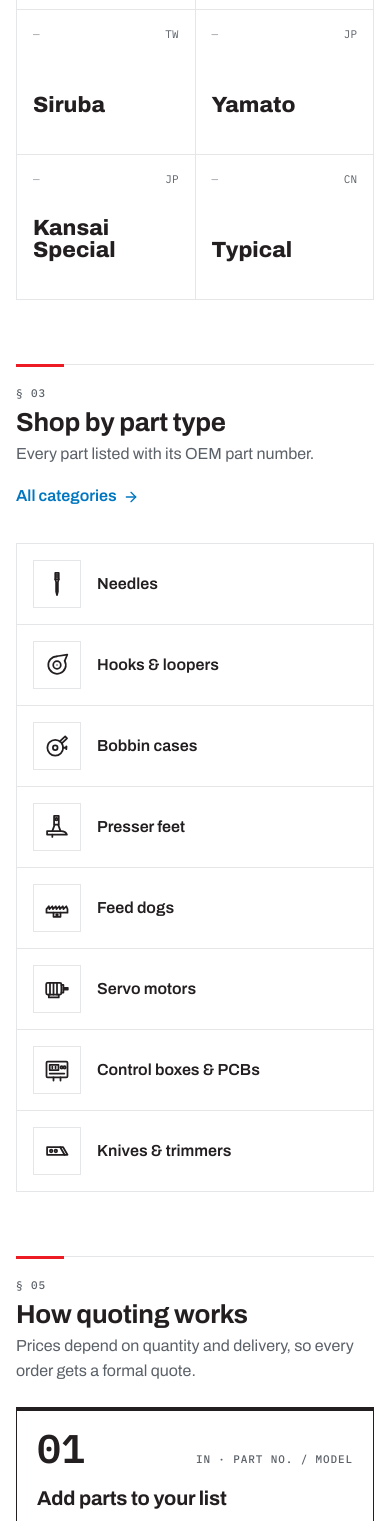
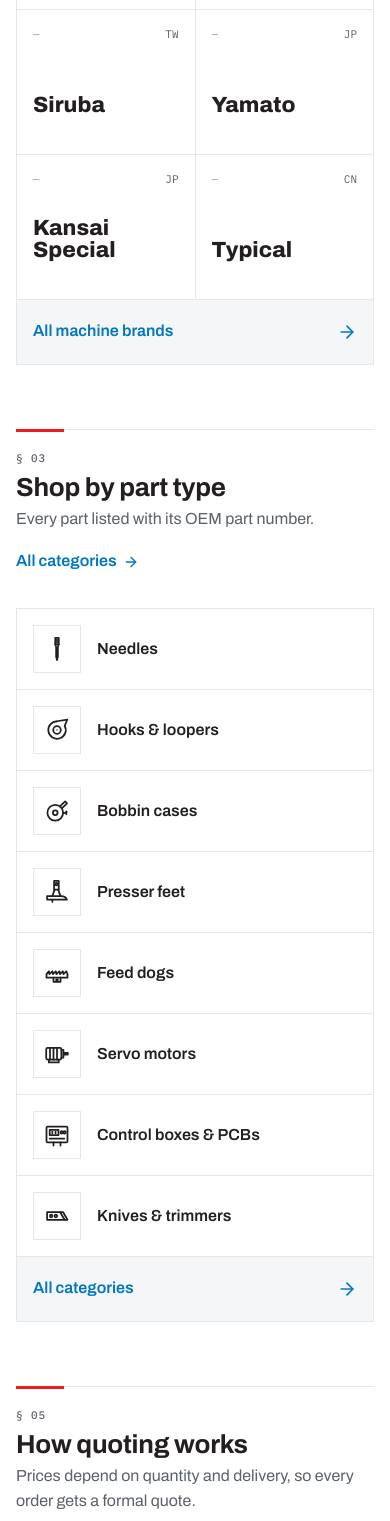
Before and after one commit to zafsoftsolution/re-frontend, a Next.js app: page /en in a window 390 px wide. Shown: the part 2559-4080 px from the top of the page. Built offline with nearby package versions, Linux system fonts and the light colour scheme; no server answers; a web font is replaced by a local one.

Commit message:
fix(home): fill tile grids with an 'All …' tile, brand-only picker fallback, larger drawing, merge split admin headlines
Co-Authored-By: Claude Opus 5.5 <noreply@anthropic.com>

```diff
--- a/src/app/[locale]/page.tsx
+++ b/src/app/[locale]/page.tsx
@@ -112,7 +112,7 @@ export default async function HomePage({ params }: PageProps<"/[locale]">) {
       <Hero
         copy={content.hero}
         examples={examples}
-        picker={picker.filter((b) => b.models.length > 0)}
+        picker={picker.some((b) => b.models.length > 0) ? picker.filter((b) => b.models.length > 0) : picker}
         paths={{
           search: localePath("/search", locale),
           find: localePath("/machines/find", locale),
--- a/src/components/home/HomeSections.tsx
+++ b/src/components/home/HomeSections.tsx
@@ -40,6 +40,35 @@ const FALLBACK_QUERY: Record<PartIconKey, string> = {
 };
 
 const tileGrid = "grid gap-px border border-re-steel-200 bg-re-steel-200";
+
+/** Static class maps (Tailwind needs literal class names). */
+const SPAN = {
+  base: ["", "col-span-1", "col-span-2"],
+  xs: ["", "xs:col-span-1", "xs:col-span-2"],
+  sm: ["", "sm:col-span-1", "sm:col-span-2", "sm:col-span-3"],
+  lg: ["", "lg:col-span-1", "lg:col-span-2", "lg:col-span-3", "lg:col-span-4", "lg:col-span-5", "lg:col-span-6"],
+} as const;
+
+/** Classes that make a trailing "All …" tile fill the last row at each breakpoint, so the grid never shows a hole. */
+function fillSpan(n: number, cols: Partial<Record<keyof typeof SPAN, number>>): string {
+  return (Object.entries(cols) as [keyof typeof SPAN, number][])
+    .map(([bp, c]) => SPAN[bp][c - (n % c)])
+    .join(" ");
+}
+
+function AllTile({ href, label, className }: { href: string; label: React.ReactNode; className: string }) {
+  return (
+    <li className={`bg-re-steel-50 ${className}`}>
+      <Link
+        href={href}
+        className="group flex h-full min-h-16 items-center justify-between gap-3 px-4 py-4 font-semibold text-re-blue transition-colors duration-150 hover:bg-re-steel-100"
+      >
+        {label}
+        <ArrowRight aria-hidden className="size-5 transition-transform duration-150 group-hover:translate-x-0.5" />
+      </Link>
+    </li>
+  );
+}
 const allLink = "inline-flex h-11 items-center gap-1.5 font-semibold text-re-blue hover:underline";
 
 function AllLink({ href, children }: { href: string; children: React.ReactNode }) {
@@ -126,6 +155,11 @@ export function MachineBrandTiles({
             </Link>
           </li>
         ))}
+        <AllTile
+          href={copy?.cta?.href || "/machines"}
+          label={copy?.cta?.label || t("machinesAll")}
+          className={fillSpan(tiles.length, { base: 2, sm: 3, lg: 6 })}
+        />
       </ul>
     </section>
   );
@@ -198,6 +232,11 @@ export function CategoryGrid({
             </li>
           );
         })}
+        <AllTile
+          href={copy?.cta?.href || "/categories"}
+          label={copy?.cta?.label || t("home.categoriesAll")}
+          className={fillSpan(rows.length, { base: 1, xs: 2, lg: 4 })}
+        />
       </ul>
     </section>
   );
--- a/src/components/home/PartsBookScene.tsx
+++ b/src/components/home/PartsBookScene.tsx
@@ -98,7 +98,7 @@ export function PartsBookScene({
                 <span aria-hidden className="absolute top-2 right-2 size-3 border-t border-r border-re-ink" />
                 <span aria-hidden className="absolute bottom-2 left-2 size-3 border-b border-l border-re-ink" />
                 <span aria-hidden className="absolute right-2 bottom-2 size-3 border-r border-b border-re-ink" />
-                <div className="mx-auto w-full max-w-[36rem] p-5 sm:p-8 lg:h-full lg:max-h-[38rem] lg:w-auto lg:aspect-square lg:p-6">
+                <div className="mx-auto w-full max-w-[36rem] p-5 sm:p-8 lg:absolute lg:inset-0 lg:max-w-none lg:p-6 xl:p-8 lg:[&_svg]:h-full">
                   <HookAssemblyFigure label={labels.figAria} />
                 </div>
               </div>
--- a/src/components/home/content.ts
+++ b/src/components/home/content.ts
@@ -62,10 +62,18 @@ function copyOf(b: unknown, locale: string): HomeCopy | null {
   };
   const href = safeHref(r.cta_href);
   const label = text("cta_label");
+  let title = text("title");
+  let subtitle = text("subtitle");
+  // Older blocks split one headline across title + subtitle ("Shop by" / "part type."):
+  // a subtitle that starts lower-case continues the title.
+  if (title && /^[a-z]/.test(subtitle)) {
+    title = `${title} ${subtitle}`.replace(/\.$/, "");
+    subtitle = "";
+  }
   return {
     eyebrow: text("eyebrow"),
-    title: text("title"),
-    subtitle: text("subtitle"),
+    title,
+    subtitle,
     body: text("body"),
     cta: href && label ? { label, href } : null,
   };
```
Also changed, not shown: 1 other file (tests, documents, lock files or other folders).
